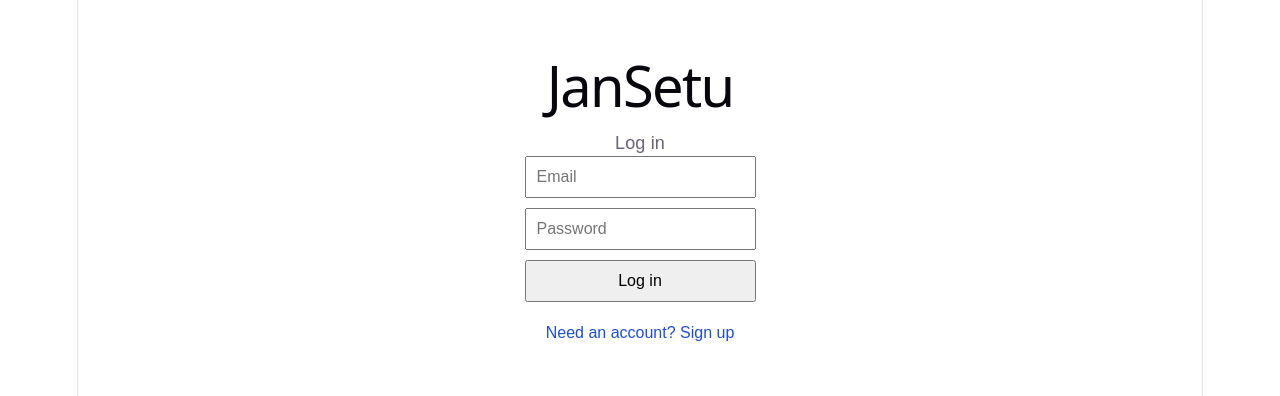
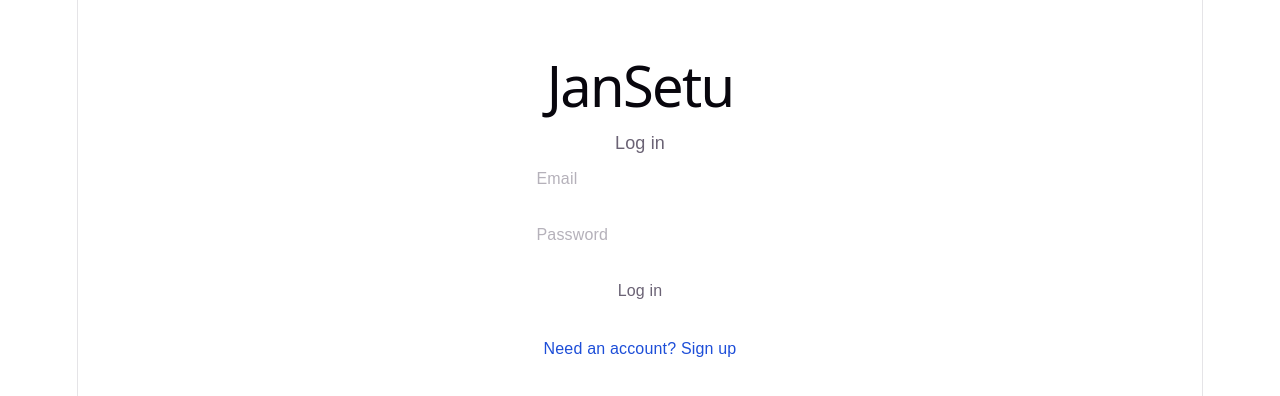
Before and after one commit to abhishek591508/JanSetu2.0, a React app in the folder frontend/: page / in a window 1280 px wide. Shown: the top 396 px of the page. Built offline with nearby package versions, Linux system fonts and the light colour scheme; the HTML template or start-up script is replaced by a standard one.

Commit message:
Add createPost api in api.js in frontend that will actually talk with backend{previous Commit}

```diff
--- a/frontend/package.json
+++ b/frontend/package.json
@@ -10,8 +10,11 @@
     "preview": "vite preview"
   },
   "dependencies": {
+    "@tailwindcss/vite": "^4.3.3",
     "react": "^19.2.8",
-    "react-dom": "^19.2.8"
+    "react-dom": "^19.2.8",
+    "react-router-dom": "^7.18.4",
+    "tailwindcss": "^4.3.3"
   },
   "devDependencies": {
     "@types/react": "^19.2.18",
--- a/frontend/src/index.css
+++ b/frontend/src/index.css
@@ -1,3 +1,4 @@
+@import "tailwindcss"; /*That line loads Tailwind’s styles*/
 :root {
   --text: #6b6375;
   --text-h: #08060d;
```
